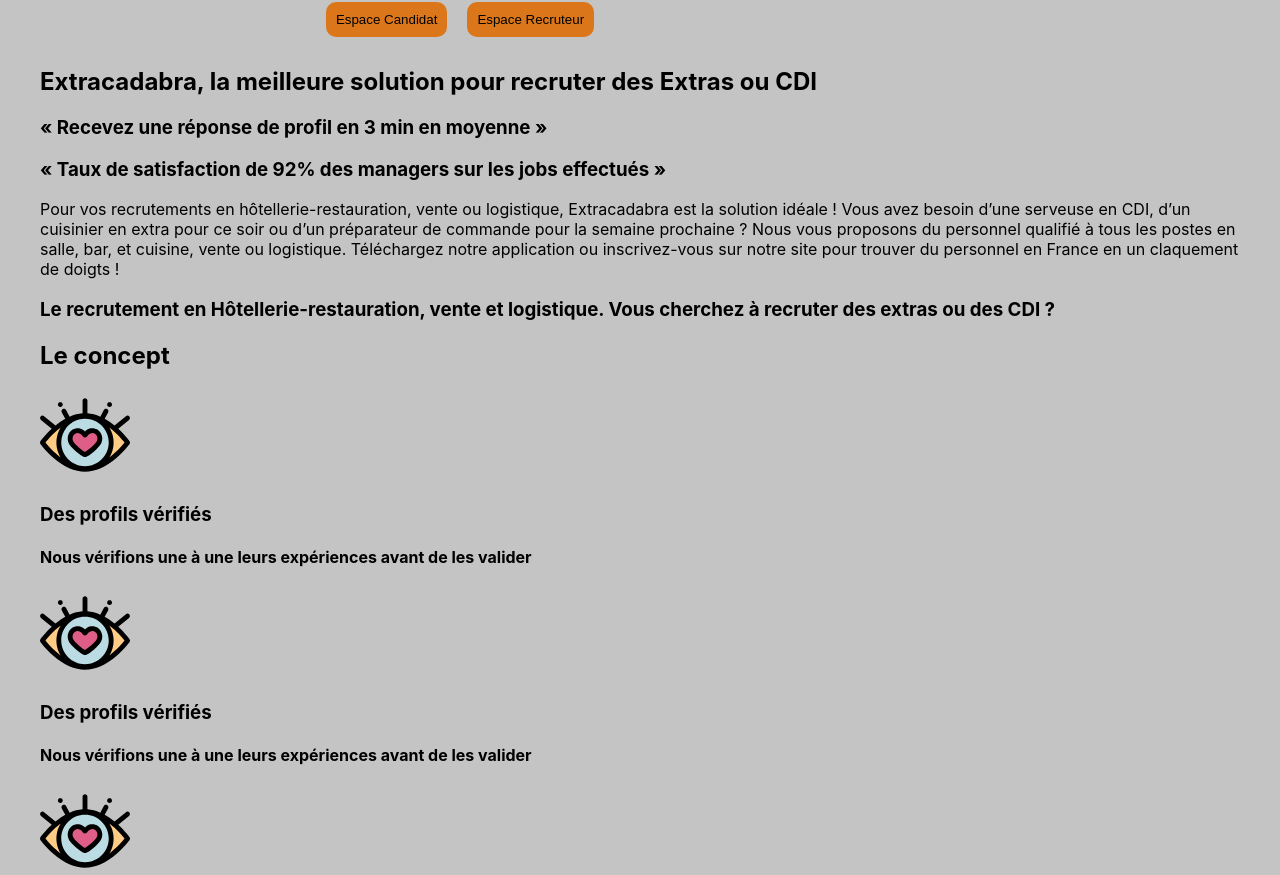
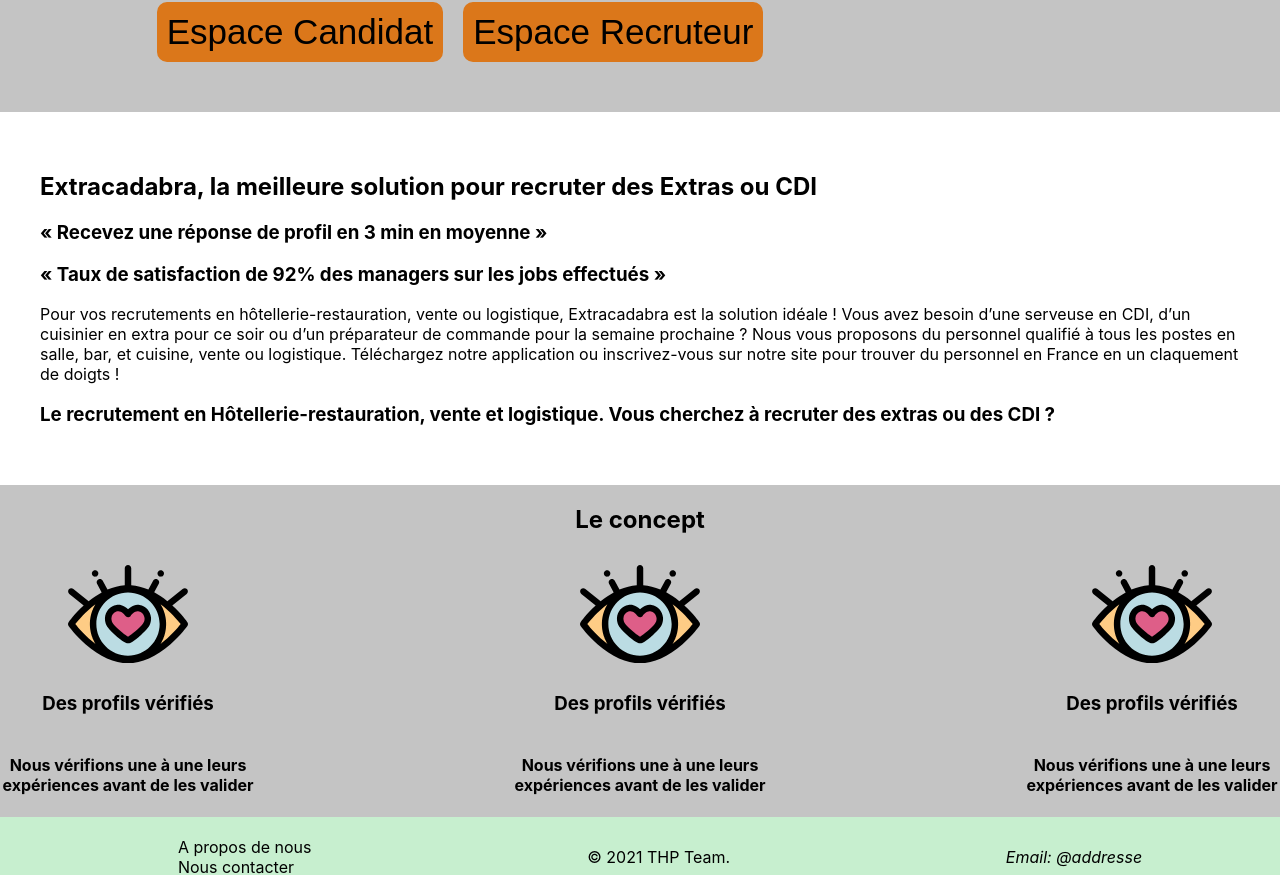
Before and after one commit to extra-resto/extra-resto-app, a Next.js app: page /concept in a window 1280 px wide. Shown: the part 588-1463 px from the top of the page. Built offline with nearby package versions, Linux system fonts and the light colour scheme.

Commit message:
update concept

```diff
--- a/pages/concept/Concept.module.scss
+++ b/pages/concept/Concept.module.scss
@@ -2,8 +2,13 @@
 
 .Concept {
   min-height: 80vh;
-  max-width: 1200px;
+  display: flex;
+  flex-direction: column;
+  align-items: center;
+  width: 100%;
   &__Hero {
+    max-width: 1200px;
+    margin-bottom: 5vh;
     display: flex;
     flex-direction: row;
     &__image,
@@ -22,6 +27,7 @@
         font-size: 1.5rem;
       }
       button {
+        font-size: 35px;
         background-color: $orange;
         margin: 10px;
         padding: 10px;
@@ -39,4 +45,33 @@
       }
     }
   }
+  &__Explanation {
+    background-color: white;
+    padding: 5vh;
+    width: 100%;
+    display: flex;
+    justify-content: center;
+    &__text {
+      max-width: 1200px;
+    }
+  }
+  &__thumbnail {
+    display: flex;
+    flex-direction: column;
+    &__title {
+      text-align: center;
+    }
+    &__cards {
+      display: flex;
+      flex-direction: row;
+      justify-content: space-between;
+      &__image {
+        max-width: 20%;
+        display: flex;
+        flex-direction: column;
+        align-items: center;
+        text-align: center;
+      }
+    }
+  }
 }
--- a/pages/concept/index.jsx
+++ b/pages/concept/index.jsx
@@ -38,45 +38,50 @@
           <Image src="/images/icons/barman-waiter.svg" alt="barman waiter drawing" height={500} width={200} />
         </div>
       </div>
-      <div className="Explanation">
+      <div className={styles.Concept__Explanation}>
+        <div className={styles.Concept__Explanation__text}>
           <h2>Extracadabra, la meilleure solution pour recruter des Extras ou CDI</h2>
           <h3>« Recevez une réponse de profil en 3 min en moyenne  »</h3>
           <h3>« Taux de satisfaction de 92% des managers sur les jobs effectués »</h3>
           <p>Pour vos recrutements en hôtellerie-restauration, vente ou logistique, Extracadabra est la solution idéale ! Vous avez besoin d’une serveuse en CDI, d’un cuisinier en extra pour ce soir ou d’un préparateur de commande pour la semaine prochaine ? Nous vous proposons du personnel qualifié à tous les postes en salle, bar, et cuisine, vente ou logistique. Téléchargez notre application ou inscrivez-vous sur notre site pour trouver du personnel en France en un claquement de doigts !</p>
           <h3>Le recrutement en Hôtellerie-restauration, vente et logistique. Vous cherchez à recruter des extras ou des CDI ?</h3>
         </div>
-
-      <div className="Thumbnails">
+      </div>
+      <div className={styles.Concept__thumbnail}>
+        <div className={styles.Concept__thumbnail__title}>
           <h2>Le concept</h2>
-        <div>
+        </div>
+        <div className={styles.Concept__thumbnail__cards}>
+          <div className={styles.Concept__thumbnail__cards__image}>
             <Image
             src="/images/Navbar/eye.svg"
-          height={90}
-          width={90}
+            height={120}
+            width={120}
             alt="extra-resto logo"
             />
             <h3>Des profils vérifiés</h3>
             <h4>Nous vérifions une à une leurs expériences avant de les valider</h4>
           </div>
-        <div>
+          <div className={styles.Concept__thumbnail__cards__image}>
             <Image
             src="/images/Navbar/eye.svg"
-          height={90}
-          width={90}
+            height={120}
+            width={120}
             alt="extra-resto logo"
             />
             <h3>Des profils vérifiés</h3>
             <h4>Nous vérifions une à une leurs expériences avant de les valider</h4>
           </div>
-        <div>
+          <div className={styles.Concept__thumbnail__cards__image}>
             <Image
             src="/images/Navbar/eye.svg"
-          height={90}
-          width={90}
+            height={120}
+            width={120}
             alt="extra-resto logo"
             />
             <h3>Des profils vérifiés</h3>
             <h4>Nous vérifions une à une leurs expériences avant de les valider</h4>
+          </div>
         </div>
       </div>
     </div>
--- a/pages/index.jsx
+++ b/pages/index.jsx
@@ -1,9 +1,12 @@
 import React, { FunctionComponent } from 'react';
 import Head from 'next/head';
 import Layout from 'components/Layout';
-import styles from './Home.module.scss'
+import styles from './Home.module.scss';
+import { useSelector } from 'react-redux';
 
 const Home = () => {
+  const user = useSelector(state => state);
+
   return (
     <Layout>
     <div className={styles.Home}>
```
Lines whose indentation alone changed are shown as unchanged.
